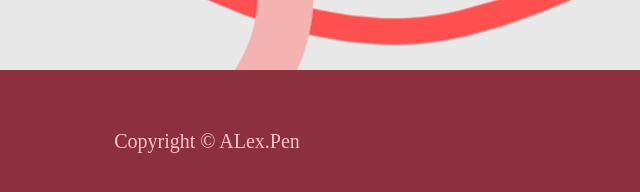
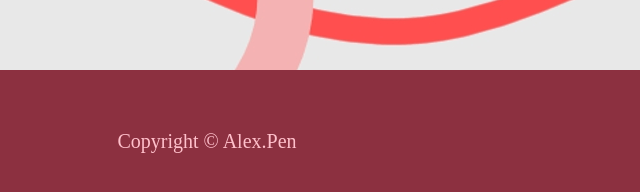
Before and after one commit to alexpen3/sitegeek, a plain HTML site: page index.html in a window 1280 px wide. Shown: the part 720-912 px from the top of the page, 433-1073 px from the left. Drawn offline with Linux system fonts and the light colour scheme.

Commit message:
Update index.html

```diff
--- a/index.html
+++ b/index.html
@@ -30,7 +30,7 @@
             </div>
 
             <div class="footer">
-                Copyright &copy; ALex.Pen
+                Copyright &copy; Alex.Pen
             </div>
         </div>
     </body>
```
